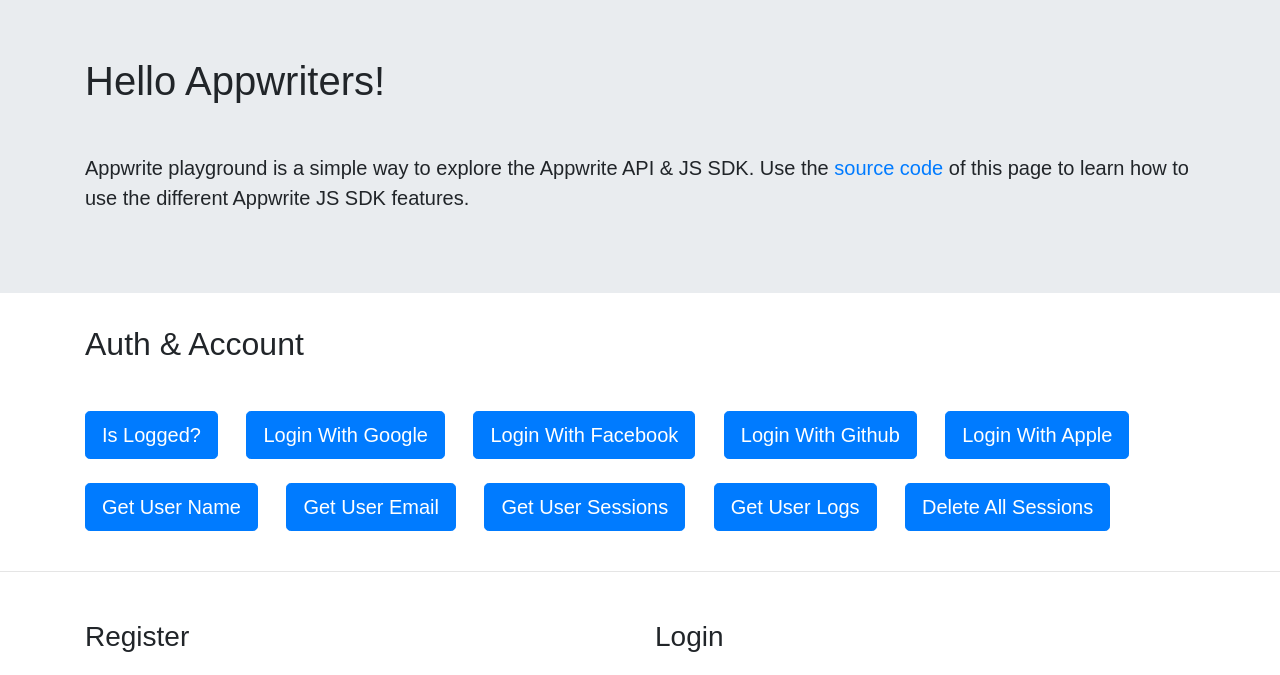
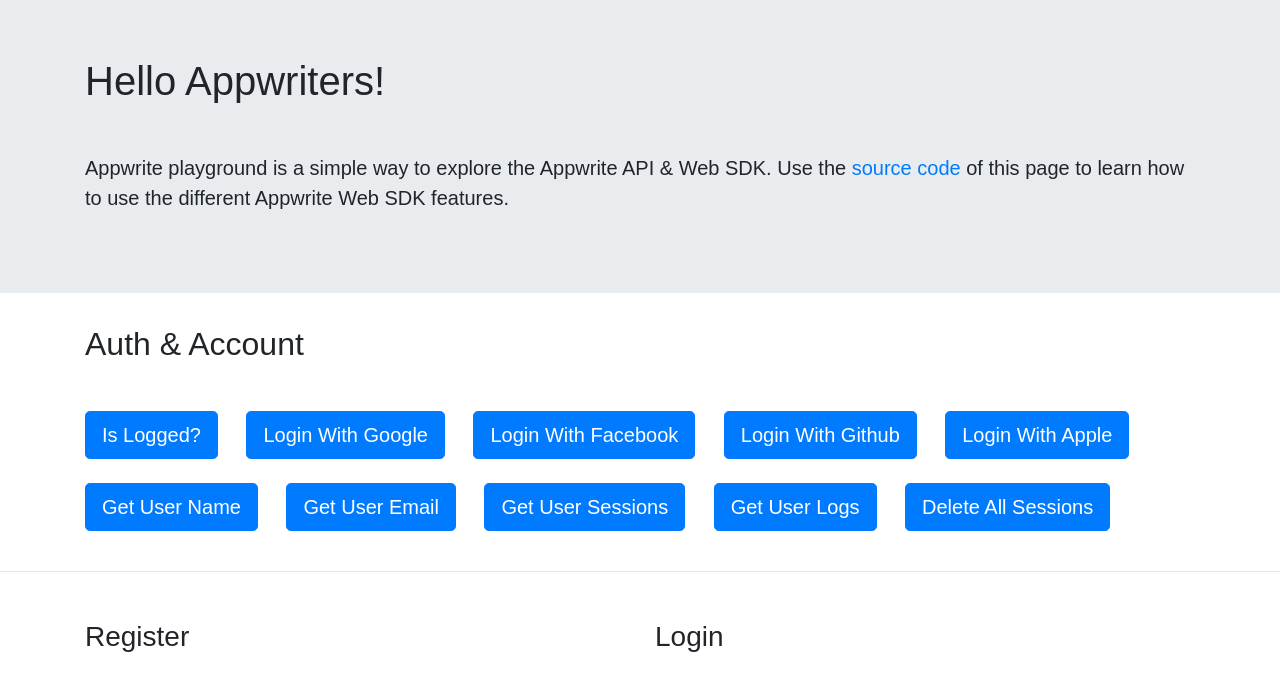
Before and after one commit to appwrite/playground-for-web, a website: page public/index.html in a window 1280 px wide. Shown: the part 63-738 px from the top of the page. Drawn offline with nearby package versions, Linux system fonts and the light colour scheme; a script that the page names is missing.

Commit message:
Changed JS SDK to Web SDK

```diff
--- a/package.json
+++ b/package.json
@@ -1,7 +1,7 @@
 {
   "name": "appwrite-playground-for-js",
   "version": "1.0.0",
-  "description": "Appwrite playground is a simple way to explore the Appwrite API & JS SDK. Use the source code of this page to learn how to use the different Appwrite JS SDK features.",
+  "description": "Appwrite playground is a simple way to explore the Appwrite API & Web SDK. Use the source code of this page to learn how to use the different Appwrite Web SDK features.",
   "main": "index.js",
   "scripts": {
     "start": "node ./index.js",
--- a/public/index.html
+++ b/public/index.html
@@ -27,7 +27,7 @@
     <div class="jumbotron jumbotron-fluid">
         <div class="container">
             <h1 class="display-5 mb-5">Hello Appwriters!</h1>
-            <p class="lead">Appwrite playground is a simple way to explore the Appwrite API & JS SDK. Use the <a href="https://github.com/appwrite/playground-for-js/blob/master/public/index.html" target="_blank">source code</a> of this page to learn how to use the different Appwrite JS SDK features.</p>
+            <p class="lead">Appwrite playground is a simple way to explore the Appwrite API & Web SDK. Use the <a href="https://github.com/appwrite/playground-for-js/blob/master/public/index.html" target="_blank">source code</a> of this page to learn how to use the different Appwrite Web SDK features.</p>
         </div>
     </div>
 
@@ -105,13 +105,13 @@
         <button type="button" class="btn btn-primary btn-lg mr-4 mb-4" onclick="isEU()">Is User a Member of the EU?</button>
     </div> -->
 
-    <!-- Include Appwrite JS SDK before trying to create a new instance -->
+    <!-- Include Appwrite Web SDK before trying to create a new instance -->
 
     <!-- Fetch the latest sdk or use an existing one -->
     <script src="https://cdn.jsdelivr.net/npm/appwrite@1.2.0"></script>
 
     <script>
-        // Before we start doing anything, we need to init our Appwrite JS SDK
+        // Before we start doing anything, we need to init our Appwrite Web SDK
         var appwrite = new Appwrite();
 
         appwrite
```
Also changed, not shown: README.md.
